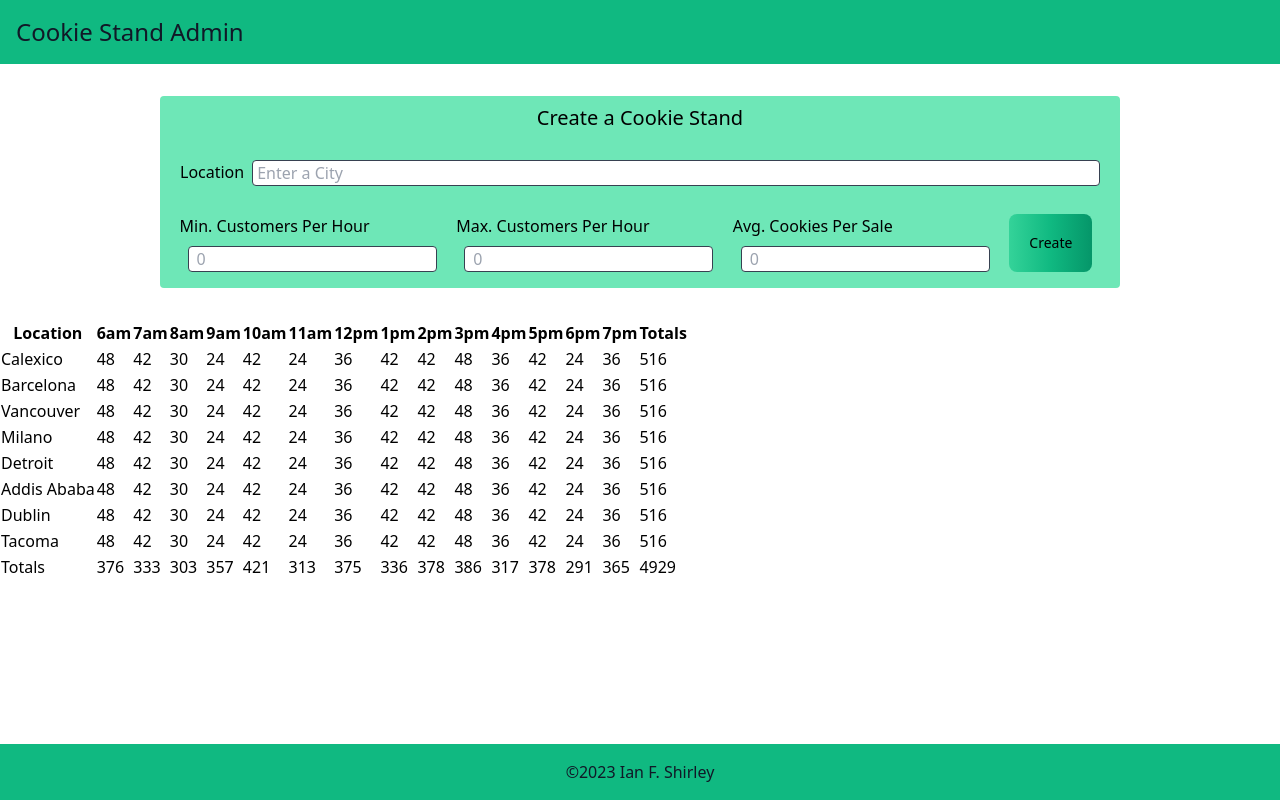
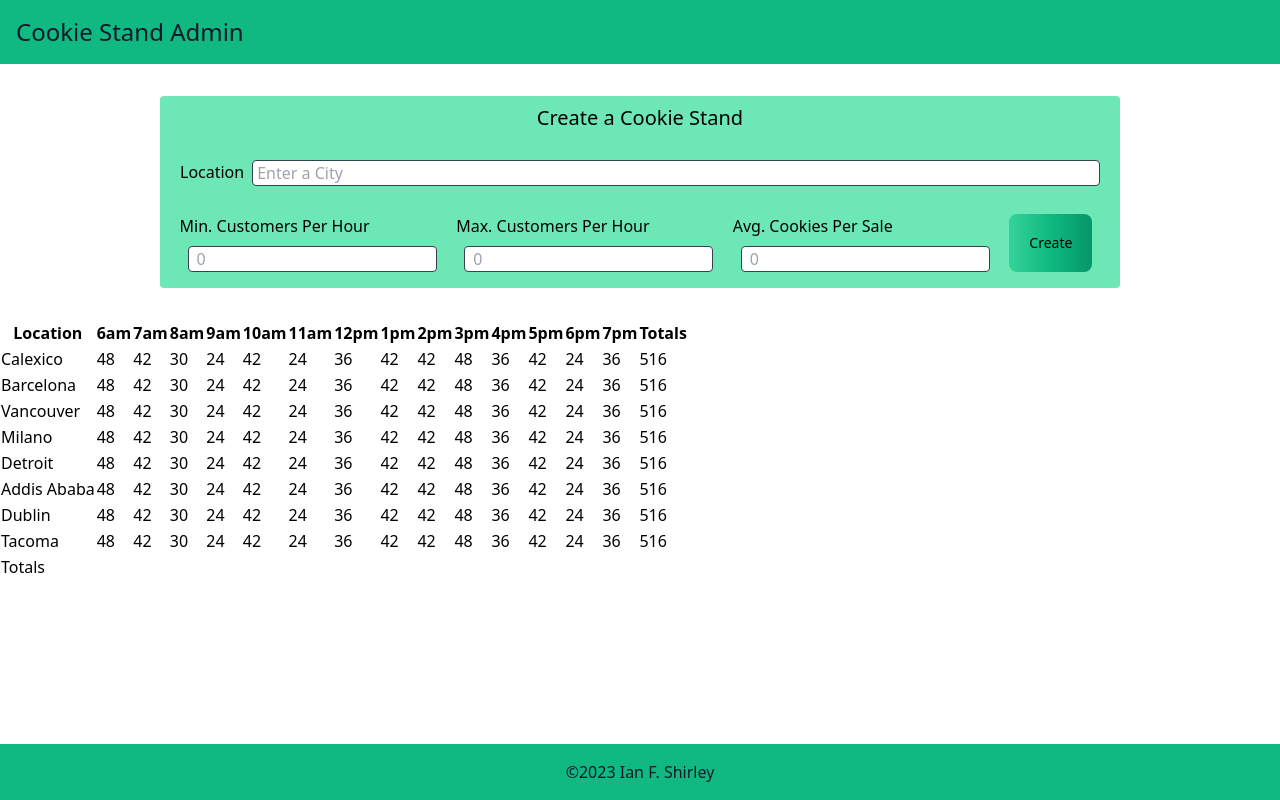
Before and after one commit to ianfshirley/cookie-stand-admin, a Next.js app: page / in a window 1280 px wide. Built offline with nearby package versions, Linux system fonts and the light colour scheme.

Commit message:
got totals for each row, not sure it will work with info from form. still need to figure out column totals

```diff
--- a/components/ReportTable.js
+++ b/components/ReportTable.js
@@ -1,4 +1,5 @@
 import {hours, hourlySales, locations}   from './data'
+import React from 'react'
 
 export default function ReportTable() {
   return (
@@ -20,28 +21,16 @@ export default function ReportTable() {
                       {hourlySales.map((hour, idx) => {
                         return <td key={idx}>{hour}</td>
                       })}
-                      <td>516</td>
+                      <td>{hourlySales.reduce((sum, value) => sum + value, 0)}</td>
                   </tr>
           })}
         </tbody>
         <tfoot>
           <tr>
             <td>Totals</td>
-            <td>376</td>
-            <td>333</td>
-            <td>303</td>
-            <td>357</td>
-            <td>421</td>
-            <td>313</td>
-            <td>375</td>
-            <td>336</td>
-            <td>378</td>
-            <td>386</td>
-            <td>317</td>
-            <td>378</td>
-            <td>291</td>
-            <td>365</td>
-            <td>4929</td>
+            {hours.map((hour, idx) => {
+              return <td key={idx}>{}</td>
+            })}
           </tr>
         </tfoot>
       </table>
```
